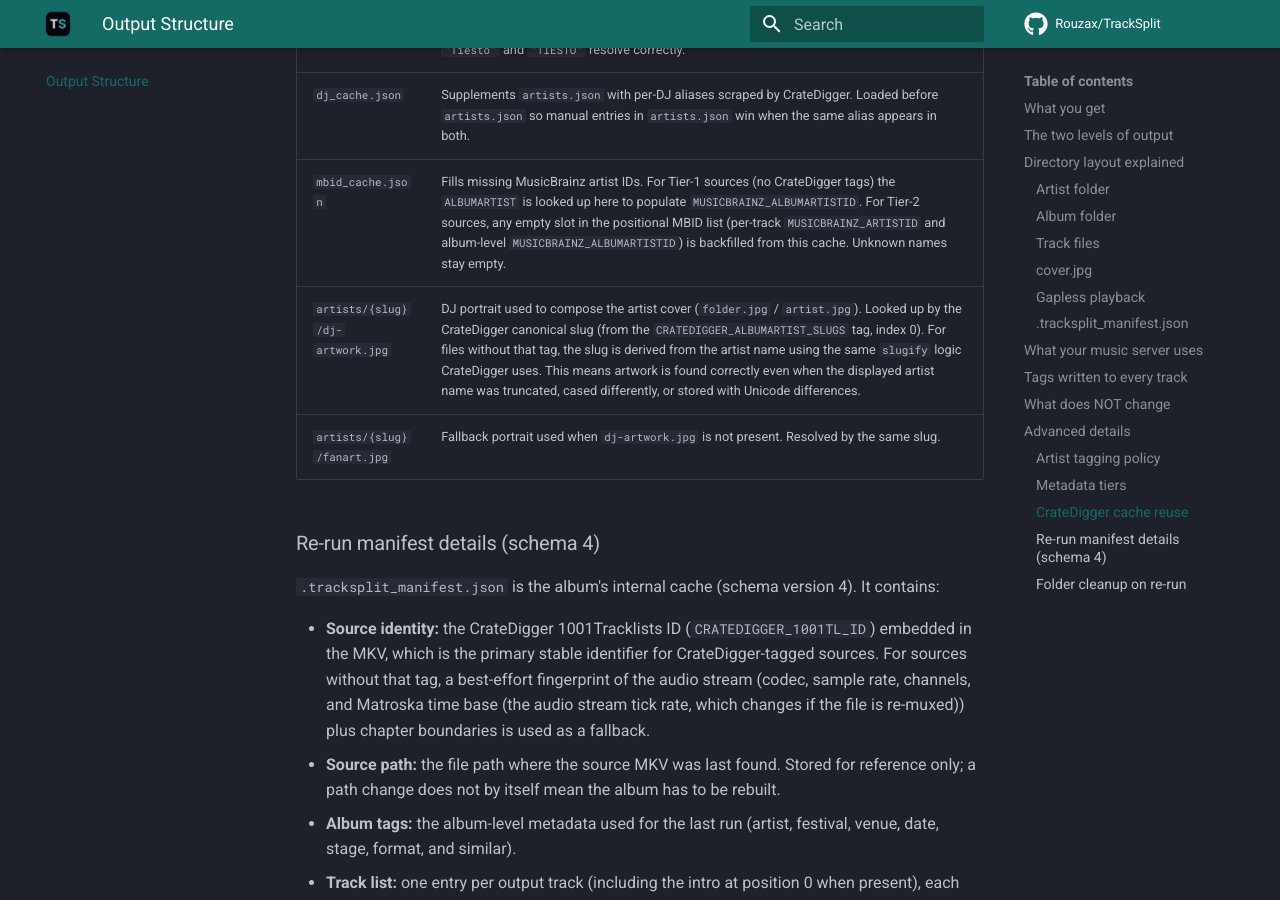
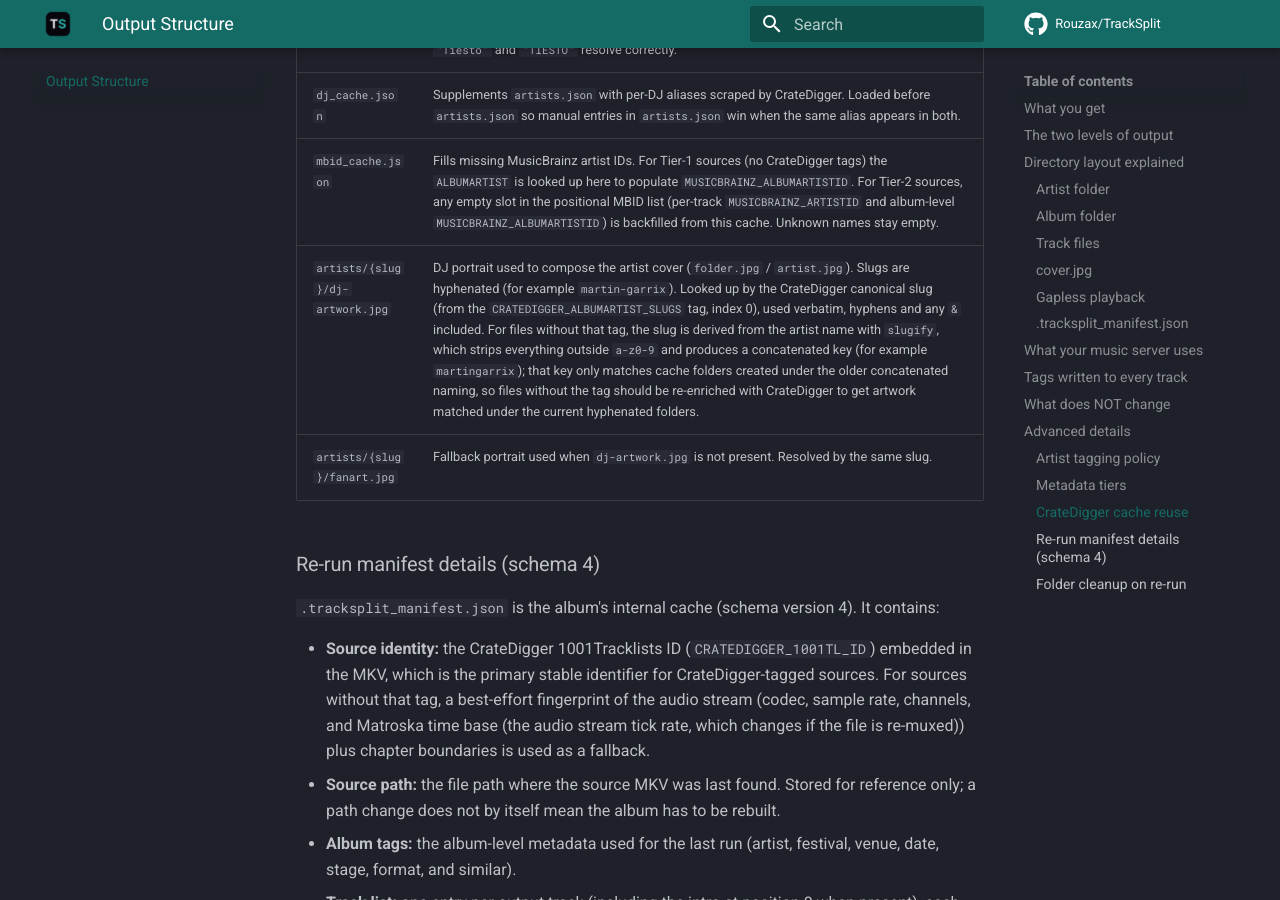
Before and after one commit to Rouzax/TrackSplit, an MkDocs documentation site: the page built from docs/output.md, in a window 1280 px wide and 900 px high, scrolled down 8992 px. Built offline with MkDocs 1.6.1 and Material for MkDocs 9.7.7, drawn with Linux system fonts in a browser that asks for light colours; comment, search, counter and statistics services are not loaded.

Commit message:
docs(cover): document hyphenated 1001TL slugs; pin lookup contract
1001Tracklists artist slugs are hyphenated and taken verbatim from the
site's /artist/ links (martin-garrix, matisse-&-sadko). The tag-based
artwork lookup needs no code change (folder_slug passes hyphens and &
through); a new test pins that contract. The slugify name fallback can
only produce the older concatenated form, so docs now say files without
the CRATEDIGGER_ALBUMARTIST_SLUGS tag should be re-enriched with
CrateDigger rather than promising the fallback finds artwork.

Validated: ruff 0.15.5, mypy, basedpyright 1.39.8, vulture 2.16,
pytest 771 passed, coverage 87.88% (floor 85).

```diff
--- a/docs/output.md
+++ b/docs/output.md
@@ -215,7 +215,7 @@ If none of the locations has the file, TrackSplit continues without it (raw tag
 | `artists.json` | Canonical artist name resolution (e.g. `"tiesto"` to `"Tiësto"`). Applied before the artist folder name and the `ALBUMARTIST` tag are written. Case- and diacritic-insensitive, so both `"Tiesto"` and `"TIËSTO"` resolve correctly. |
 | `dj_cache.json` | Supplements `artists.json` with per-DJ aliases scraped by CrateDigger. Loaded before `artists.json` so manual entries in `artists.json` win when the same alias appears in both. |
 | `mbid_cache.json` | Fills missing MusicBrainz artist IDs. For Tier-1 sources (no CrateDigger tags) the `ALBUMARTIST` is looked up here to populate `MUSICBRAINZ_ALBUMARTISTID`. For Tier-2 sources, any empty slot in the positional MBID list (per-track `MUSICBRAINZ_ARTISTID` and album-level `MUSICBRAINZ_ALBUMARTISTID`) is backfilled from this cache. Unknown names stay empty. |
-| `artists/{slug}/dj-artwork.jpg` | DJ portrait used to compose the artist cover (`folder.jpg` / `artist.jpg`). Looked up by the CrateDigger canonical slug (from the `CRATEDIGGER_ALBUMARTIST_SLUGS` tag, index 0). For files without that tag, the slug is derived from the artist name using the same `slugify` logic CrateDigger uses. This means artwork is found correctly even when the displayed artist name was truncated, cased differently, or stored with Unicode differences. |
+| `artists/{slug}/dj-artwork.jpg` | DJ portrait used to compose the artist cover (`folder.jpg` / `artist.jpg`). Slugs are hyphenated (for example `martin-garrix`). Looked up by the CrateDigger canonical slug (from the `CRATEDIGGER_ALBUMARTIST_SLUGS` tag, index 0), used verbatim, hyphens and any `&` included. For files without that tag, the slug is derived from the artist name with `slugify`, which strips everything outside `a-z0-9` and produces a concatenated key (for example `martingarrix`); that key only matches cache folders created under the older concatenated naming, so files without the tag should be re-enriched with CrateDigger to get artwork matched under the current hyphenated folders. |
 | `artists/{slug}/fanart.jpg` | Fallback portrait used when `dj-artwork.jpg` is not present. Resolved by the same slug. |
 
 ### Re-run manifest details (schema 4)
```
Also changed, not shown: CHANGELOG.md (+4 -0 lines), docs/troubleshooting.md (+1 -1 lines), 1 other file.
